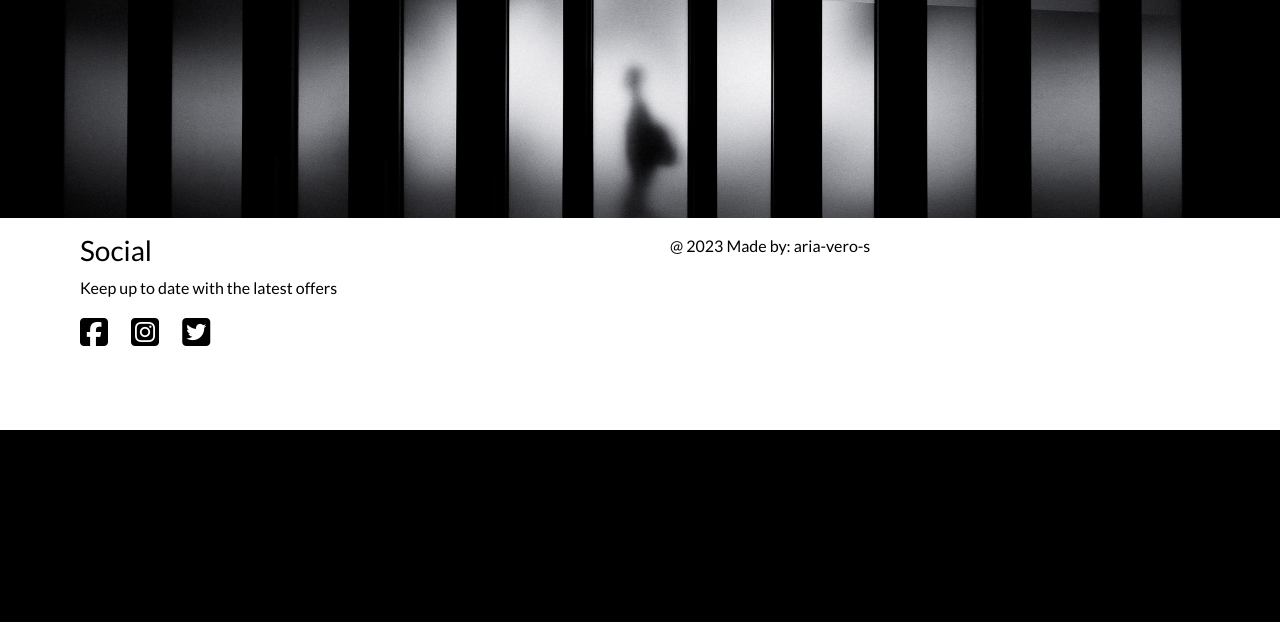
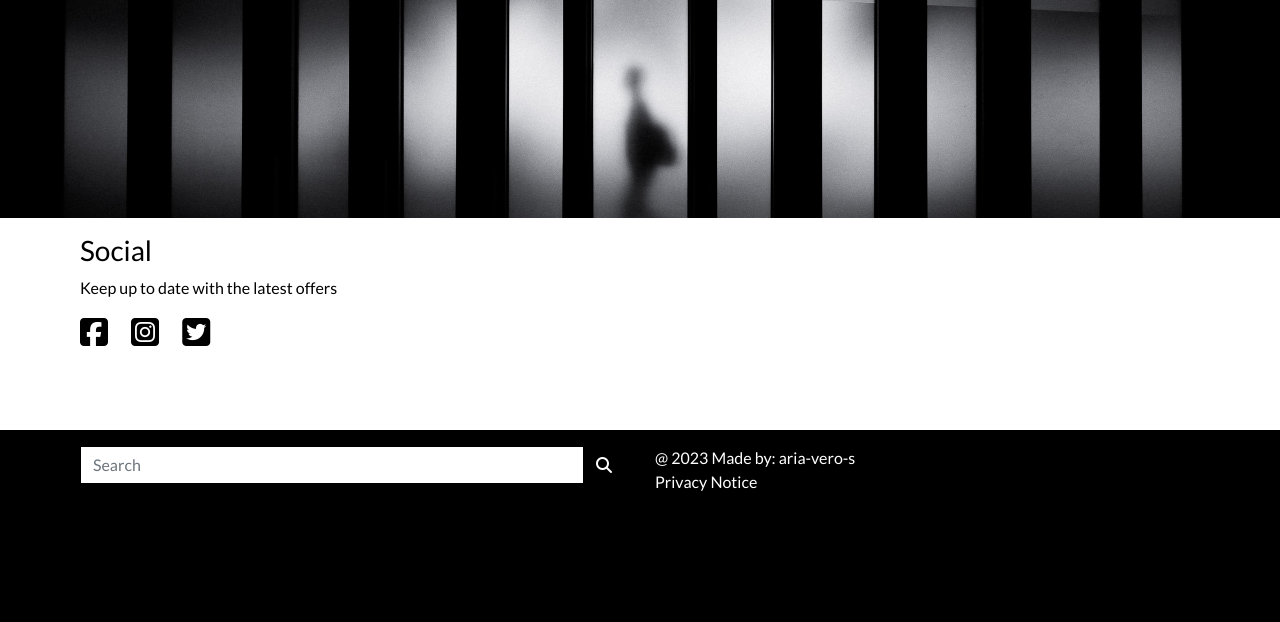
Before and after one commit to Aria-vero-s/modusdesign, a Django app: page / in a window 1280 px wide. Shown: the part 2922-3544 px from the top of the page. Before the commit the page ends 3352 px from the top, so only its background shows below. Run offline with Django 3.2, Linux system fonts and the light colour scheme; some libraries are stand-ins or nearby versions.

Commit message:
added search functionality

```diff
--- a/templates/base.html
+++ b/templates/base.html
@@ -133,9 +133,31 @@
                 </div>
                 <!-- Grid column -->
                 <div class="col-md-6">
-                    <div class="col-md-6 text-left mb-5">
-                        @ 2023 Made by: <a href="https://github.com/Aria-vero-s" target="_blank">aria-vero-s</a><br>
-                    </div>
+
+                </div>
+            </div>
+        </div>
+    </footer>
+    <footer class="footer-bg-black text-white">
+        <div class="footer container-fluid pt-3">
+            <div class="row">
+                <div class="col-md-6">
+                    <form method="GET" action="{% url 'quote' %}">
+                        <div class="input-group">
+                            <input class="form-control border border-black rounded-0" type="text" name="q" placeholder="Search">
+                            <div class="input-group-append">
+                                <button class="form-control btn btn-black border border-black rounded-0" type="submit">
+                                    <span class="icon">
+                                        <i class="fas fa-search"></i>
+                                    </span>
+                                </button>
+                            </div>
+                        </div>
+                    </form>
+                </div>
+                <div class="col-md-6 text-left mb-5">
+                    @ 2023 Made by: <a href="https://github.com/Aria-vero-s" target="_blank">aria-vero-s</a><br>
+                    <a href ="https://www.privacypolicygenerator.info/live.php?token=lx1Nwh7vdojPRxFPWkJwoluEpSHI13pM" target="_blank">Privacy Notice</a>
                 </div>
             </div>
         </div>
```
Also changed, not shown: products/views.py (+17 -2 lines).
